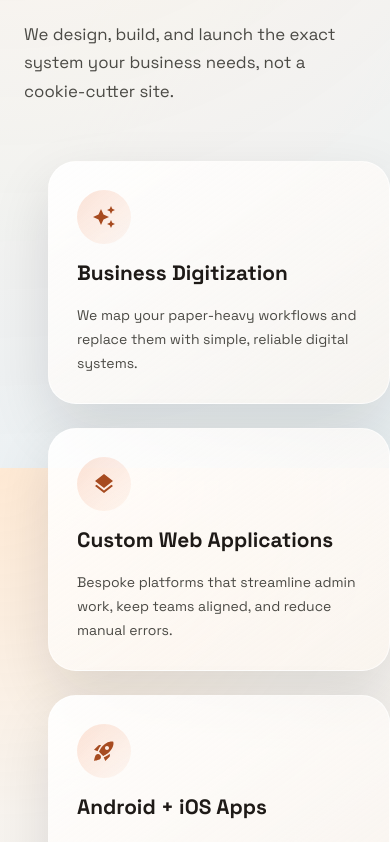
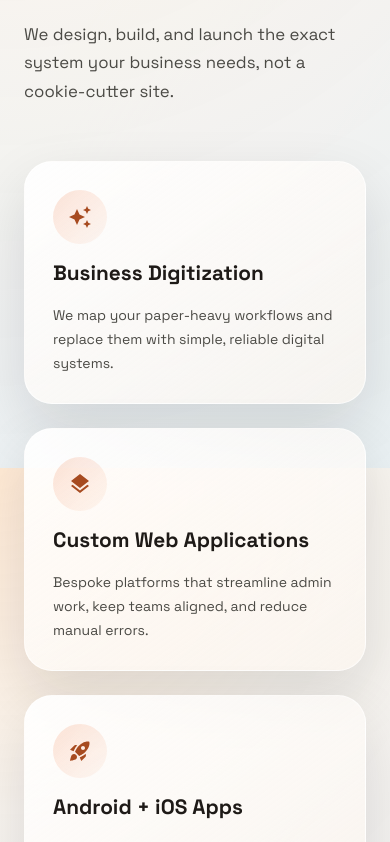
Before and after one commit to Amrutha-A-J/PixelMoose, a React (Vite) app in the folder pixelmoose/: page / in a window 390 px wide. Shown: the part 5440-6282 px from the top of the page. Built offline with nearby package versions, Linux system fonts and the light colour scheme.

Commit message:
Updated the Services grid to remove the 24px horizontal spacing on mobile while keeping desktop spacing. Change is in App.tsx where the Services Grid now uses columnSpacing={{ xs: 0, md: 3 }} and rowSpacing={{ xs: 3, md: 3 }}.

```diff
--- a/pixelmoose/src/App.tsx
+++ b/pixelmoose/src/App.tsx
@@ -1247,7 +1247,11 @@ function App() {
                       subtitle="We design, build, and launch the exact system your business needs, not a cookie-cutter site."
                     />
                   </Box>
-                  <Grid container spacing={3}>
+                  <Grid
+                    container
+                    rowSpacing={{ xs: 3, md: 3 }}
+                    columnSpacing={{ xs: 0, md: 3 }}
+                  >
                     {services.map((service, index) => (
                       <Grid item xs={12} md={4} key={service.title}>
                         <Box
```
